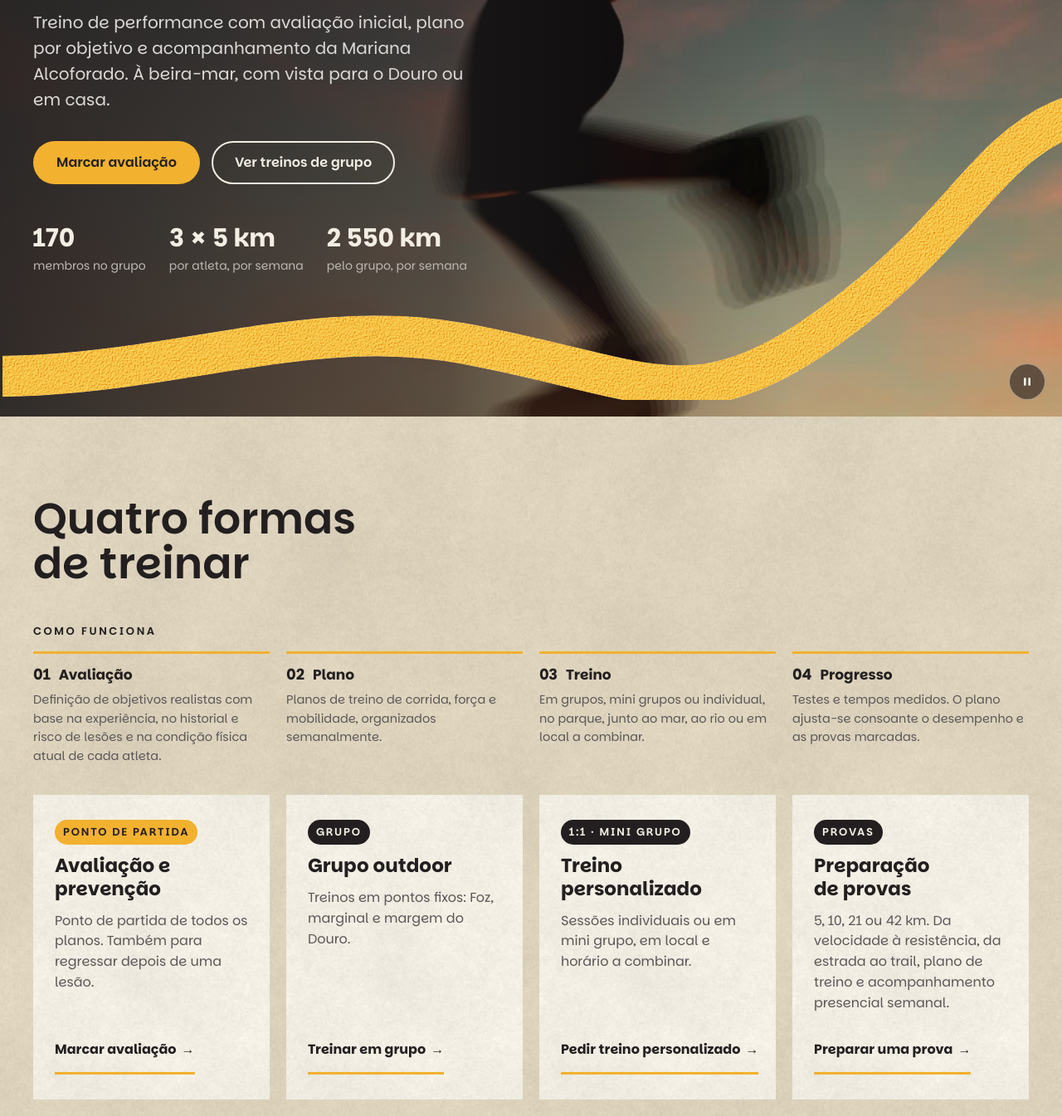
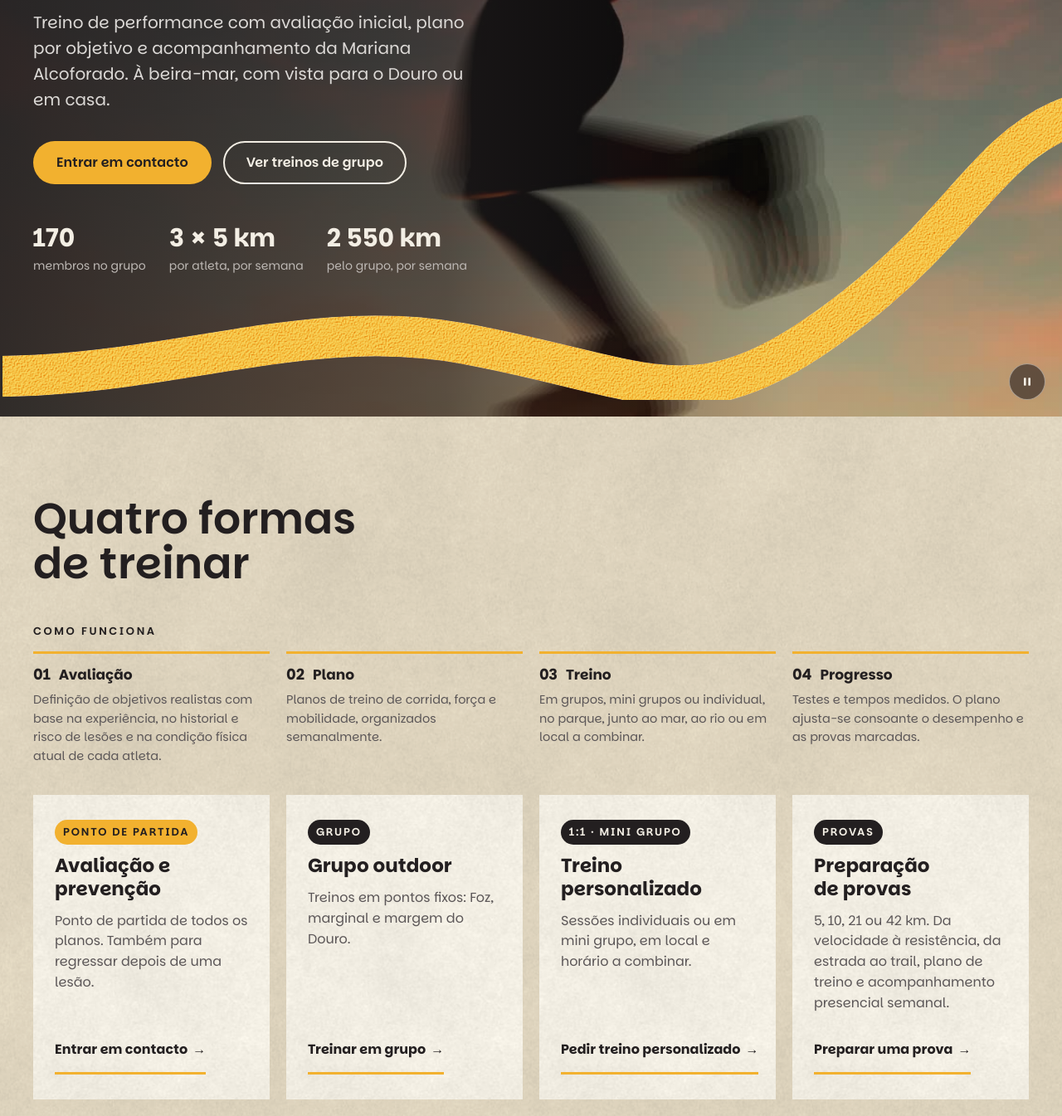
Before and after one commit to franciscomedeirosdesign/magicrunners, a plain HTML site: page index.html in a window 1280 px wide. Shown: the part 395-1740 px from the top of the page at 83% size. Drawn offline with Linux system fonts and the light colour scheme.

Commit message:
CTAs: Marcar avaliação → Entrar em contacto
Co-Authored-By: Claude Opus 5.5 <noreply@anthropic.com>
Claude-Session: https://claude.ai/code/session_01FiN13MZ613WeVC6o792qrw

```diff
--- a/index.html
+++ b/index.html
@@ -551,7 +551,7 @@ fetch(u).then(function(r){if(!r.ok)throw 0;return r.blob()}).then(function(b){if
         <h1 data-pt-html="<span class=l>O Porto é</span><br><span class=l>o nosso <i>ginásio.</i></span>" data-en-html="<span class=l>Porto is</span><br><span class=l>our <i>gym.</i></span>"><span class="l">O Porto é</span><br><span class="l">o nosso <i>ginásio.</i></span></h1>
         <p data-pt="Treino de performance com avaliação inicial, plano por objetivo e acompanhamento da Mariana Alcoforado. À beira-mar, com vista para o Douro ou em casa." data-en="Performance training with an initial assessment, a goal-based plan and coaching by Mariana Alcoforado. By the sea, overlooking the Douro or in your living room.">Treino de performance com avaliação inicial, plano por objetivo e acompanhamento da Mariana Alcoforado. À beira-mar, com vista para o Douro ou em casa.</p>
         <div class="ctas">
-          <a class="btn btn-volt" href="#contacto" data-pt="Marcar avaliação" data-en="Book assessment">Marcar avaliação</a>
+          <a class="btn btn-volt" href="#contacto" data-pt="Entrar em contacto" data-en="Get in touch">Entrar em contacto</a>
           <a class="btn btn-ghost" href="#grupo" data-pt="Ver treinos de grupo" data-en="See group runs">Ver treinos de grupo</a>
         </div>
         <div class="stats">
@@ -578,7 +578,7 @@ fetch(u).then(function(r){if(!r.ok)throw 0;return r.blob()}).then(function(b){if
       </ol>
       </div>
       <div class="cards">
-        <article class="card lead"><span class="tag" data-pt="Ponto de partida" data-en="Starting point">Ponto de partida</span><h3 data-pt="Avaliação e prevenção" data-en="Assessment and prevention">Avaliação e prevenção</h3><p data-pt="Ponto de partida de todos os planos. Também para regressar depois de uma lesão." data-en="The starting point for every plan. Also for coming back after an injury.">Ponto de partida de todos os planos. Também para regressar depois de uma lesão.</p><a class="card-cta" href="#contacto" data-svc="aval"><span data-pt="Marcar avaliação" data-en="Book assessment">Marcar avaliação</span> <span aria-hidden="true">→</span></a></article>
+        <article class="card lead"><span class="tag" data-pt="Ponto de partida" data-en="Starting point">Ponto de partida</span><h3 data-pt="Avaliação e prevenção" data-en="Assessment and prevention">Avaliação e prevenção</h3><p data-pt="Ponto de partida de todos os planos. Também para regressar depois de uma lesão." data-en="The starting point for every plan. Also for coming back after an injury.">Ponto de partida de todos os planos. Também para regressar depois de uma lesão.</p><a class="card-cta" href="#contacto" data-svc="aval"><span data-pt="Entrar em contacto" data-en="Get in touch">Entrar em contacto</span> <span aria-hidden="true">→</span></a></article>
         <article class="card"><span class="tag" data-pt="Grupo" data-en="Group">Grupo</span><h3 data-pt="Grupo outdoor" data-en="Outdoor group">Grupo outdoor</h3><p data-pt="Treinos em pontos fixos: Foz, marginal e margem do Douro." data-en="Sessions at fixed spots: Foz, the seafront and the Douro bank.">Treinos em pontos fixos: Foz, marginal e margem do Douro.</p><a class="card-cta" href="#contacto" data-svc="grupo"><span data-pt="Treinar em grupo" data-en="Join the group">Treinar em grupo</span> <span aria-hidden="true">→</span></a></article>
         <article class="card"><span class="tag" data-pt="1:1 · Mini grupo" data-en="1:1 · Small group">1:1 · Mini grupo</span><h3 data-pt="Treino personalizado" data-en="Personal training">Treino personalizado</h3><p data-pt="Sessões individuais ou em mini grupo, em local e horário a combinar." data-en="One-to-one or small-group sessions, at a place and time to be agreed.">Sessões individuais ou em mini grupo, em local e horário a combinar.</p><a class="card-cta" href="#contacto" data-svc="casa"><span data-pt="Pedir treino personalizado" data-en="Request personal training">Pedir treino personalizado</span> <span aria-hidden="true">→</span></a></article>
         <article class="card"><span class="tag" data-pt="Provas" data-en="Races">Provas</span><h3 data-pt="Preparação de provas" data-en="Race preparation">Preparação de provas</h3><p data-pt="5, 10, 21 ou 42 km. Da velocidade à resistência, da estrada ao trail, plano de treino e acompanhamento presencial semanal." data-en="5, 10, 21 or 42 km. From speed to endurance, from road to trail: a training plan and weekly in-person coaching.">5, 10, 21 ou 42 km. Da velocidade à resistência, da estrada ao trail, plano de treino e acompanhamento presencial semanal.</p><a class="card-cta" href="#contacto" data-svc="prova"><span data-pt="Preparar uma prova" data-en="Prepare a race">Preparar uma prova</span> <span aria-hidden="true">→</span></a></article>
@@ -717,7 +717,7 @@ fetch(u).then(function(r){if(!r.ok)throw 0;return r.blob()}).then(function(b){if
   <section class="band contact" id="contacto">
     <div class="wrap">
       <div class="side">
-        <h2 data-pt="Marcar avaliação" data-en="Book your assessment">Marcar avaliação</h2>
+        <h2 data-pt="Entrar em contacto" data-en="Get in touch">Entrar em contacto</h2>
         <p data-pt="Respondemos em 24 horas. Os dados de saúde só servem para preparar o plano de treino." data-en="We reply within 24 hours. Health details are only used to prepare your plan.">Respondemos em 24 horas. Os dados de saúde só servem para preparar o plano de treino.</p>
         <div class="direct">
           <span>WhatsApp <a href="https://wa.me/351911019015"><code>+351 911 019 015</code></a> · <a href="tel:+351911019015" data-pt="Ligar" data-en="Call">Ligar</a></span>
```
